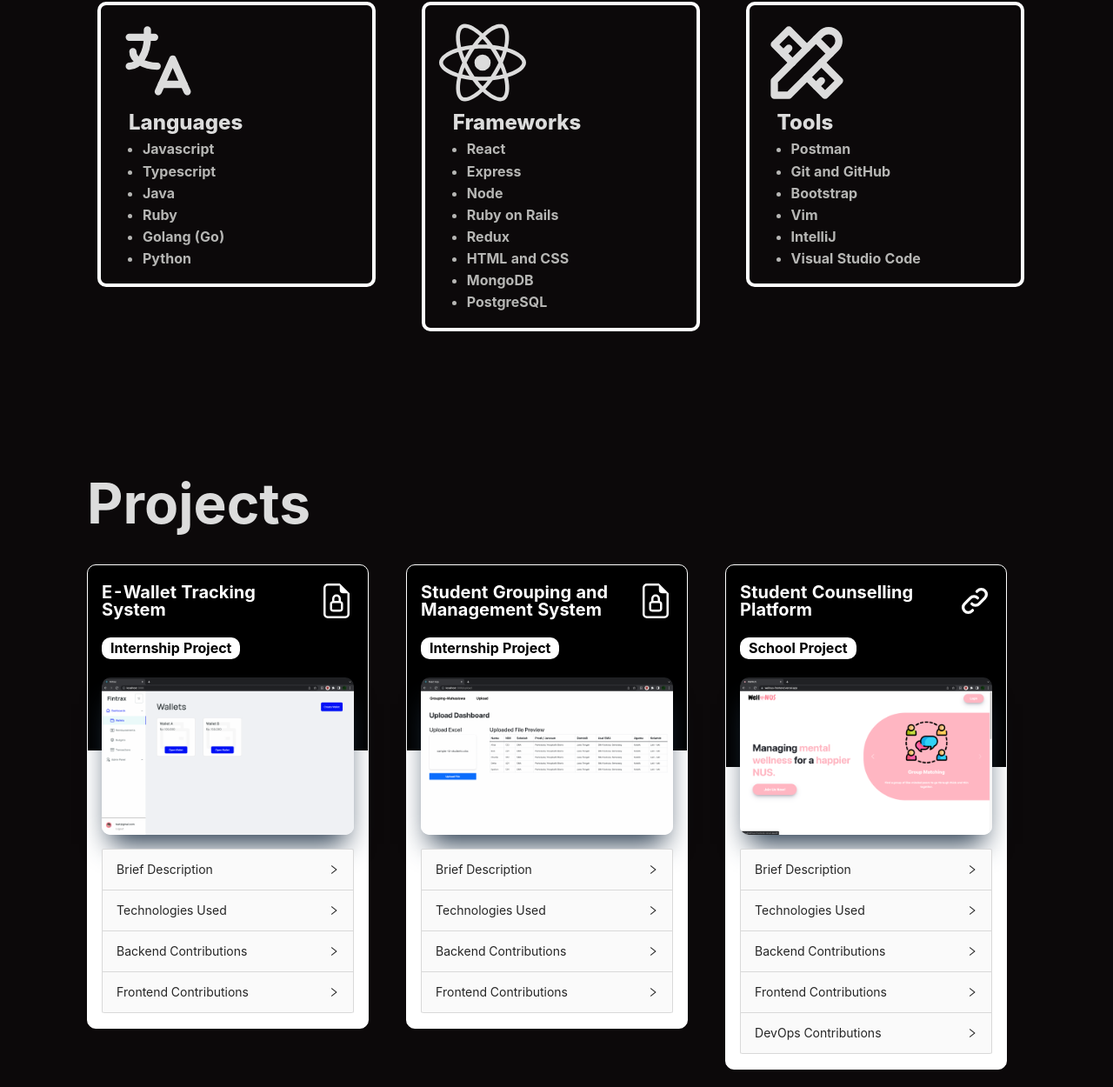
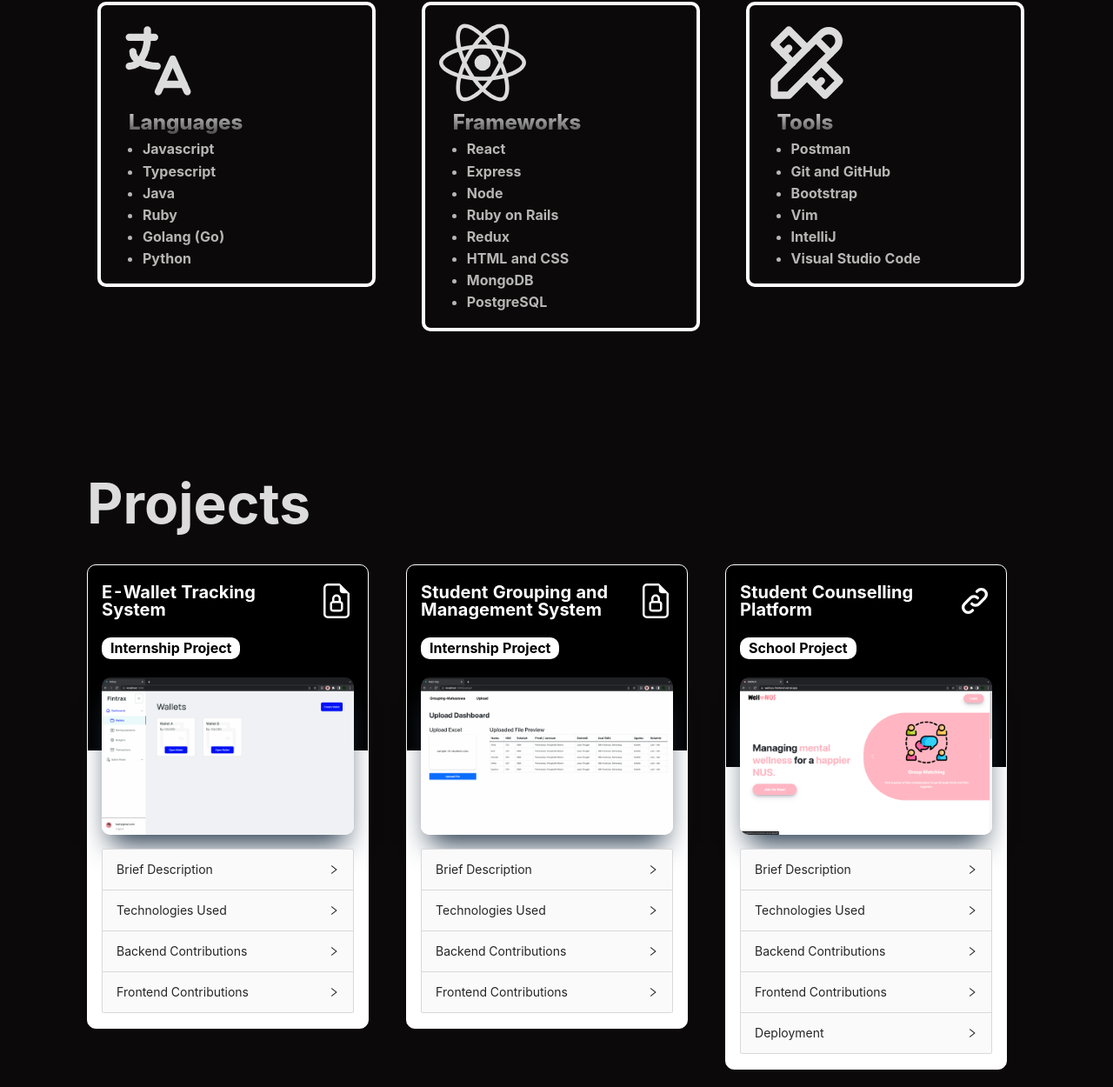
Before and after one commit to stevenlimhw/portfolio, a React (Create React App) app: page / in a window 1280 px wide. Shown: the part 1045-2295 px from the top of the page at 87% size. Built offline with nearby package versions, Linux system fonts and the light colour scheme.

Commit message:
Minor wording and color changes

```diff
--- a/src/App.css
+++ b/src/App.css
@@ -259,6 +259,10 @@
     font-weight: 800;
     transform: translateX(-1rem);
     margin-bottom: 0 !important;
+    background: -webkit-linear-gradient(#eee, #333);
+    /* background: -webkit-linear-gradient(#FF0000, #0000FF); */
+    -webkit-background-clip: text;
+    -webkit-text-fill-color: transparent;
 }
 
 /* Projects */
--- a/src/components/Banner.js
+++ b/src/components/Banner.js
@@ -77,9 +77,9 @@
                         </Zoom>
                     </Col>
                     <Col xs={12} md={6} xl ={5}>
-                        <Zoom triggerOnce>
+                        {/* <Zoom triggerOnce> */}
                             <img src={cat} alt="Header Image" />
-                        </Zoom>
+                        {/* </Zoom> */}
                     </Col>
                 </Row>
             </Container>
--- a/src/components/Project.js
+++ b/src/components/Project.js
@@ -66,7 +66,7 @@
                         }
                         {
                             contributionsDO.length !== 0 &&
-                            <Panel header="DevOps Contributions" key="5">
+                            <Panel header="Deployment" key="5">
                                 <ul>
                                     {contributionsDO.map((contribution, id) => (
                                         <li key={id}>{contribution}</li>
```
